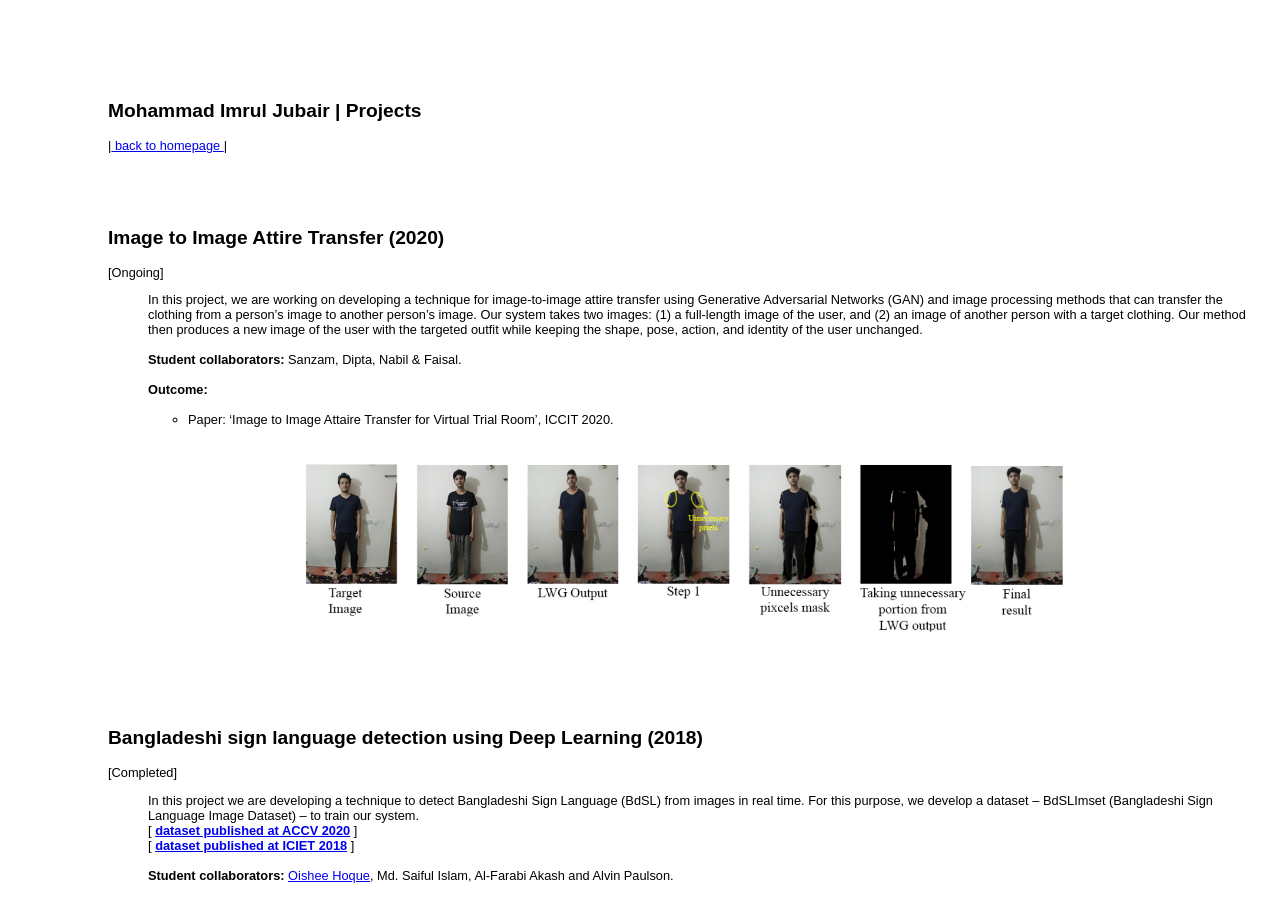
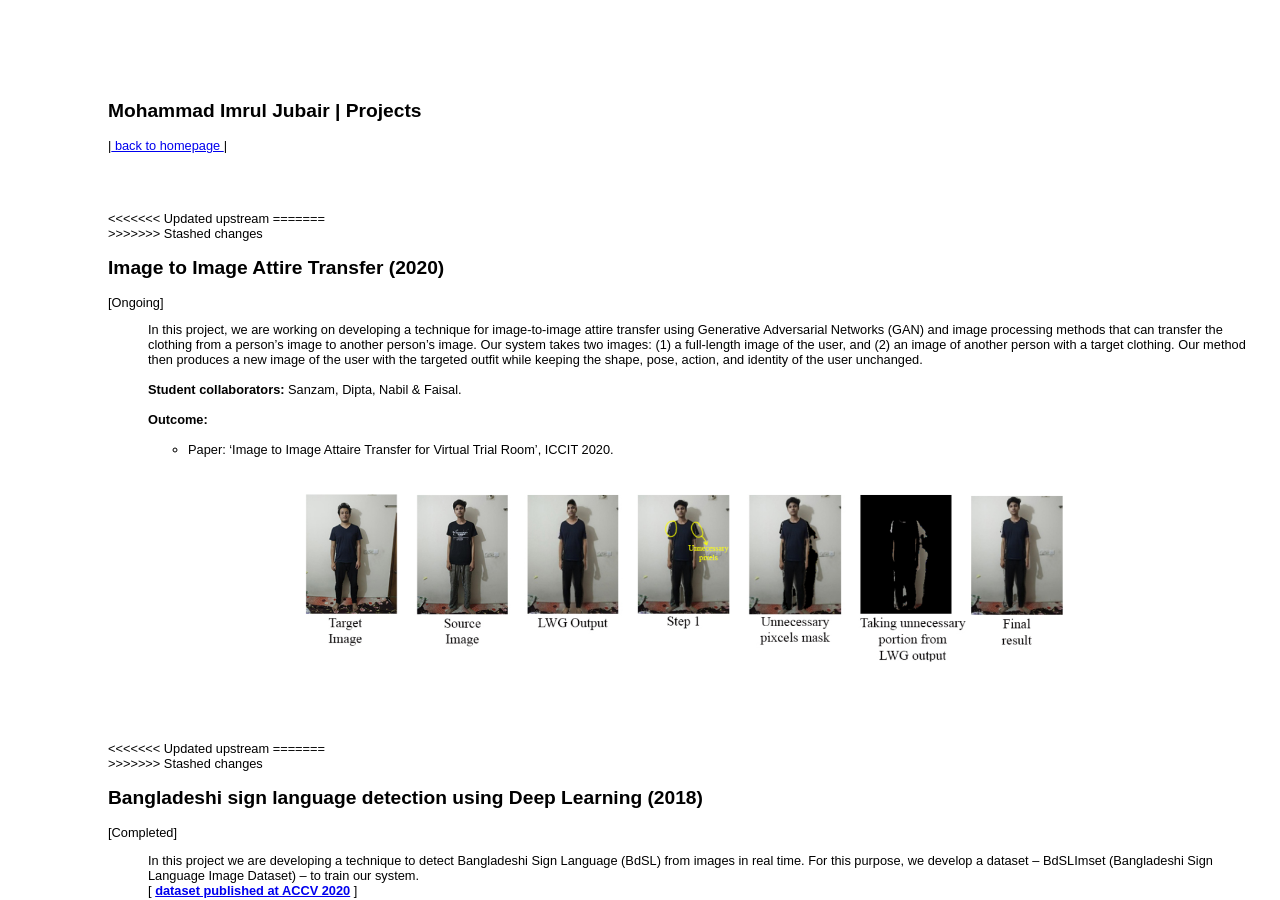
Before and after one commit to imruljubair/imruljubair.github.io, a Jekyll site: the page project/project-page.html, which Jekyll copies as it is, in a window 1280 px wide and 900 px high. Built offline with Jekyll 4.4.1, drawn with Linux system fonts in a browser that asks for light colours.

Commit message:
Update project-page.html

```diff
--- a/project/project-page.html
+++ b/project/project-page.html
@@ -24,6 +24,10 @@ div {
   <br>
   <br>
   <br>
+<<<<<<< Updated upstream
+=======
+  <br>
+>>>>>>> Stashed changes
   <a name="i2i"></a>
   <h2> Image to Image Attire Transfer (2020)</h2>
   <p class="lead"> [Ongoing] </p>
@@ -52,6 +56,10 @@ div {
   <br>
   <br>
   <br>
+<<<<<<< Updated upstream
+=======
+  <br>
+>>>>>>> Stashed changes
   <a name="bdsl"></a>
   <h2> Bangladeshi sign language detection using Deep Learning (2018)</h2>
   <p class="lead"> [Completed] </p>
```
